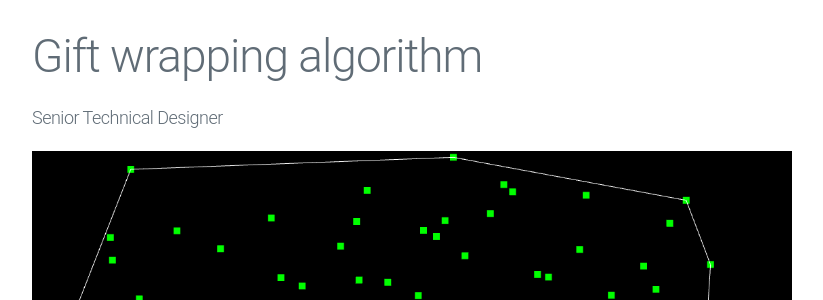
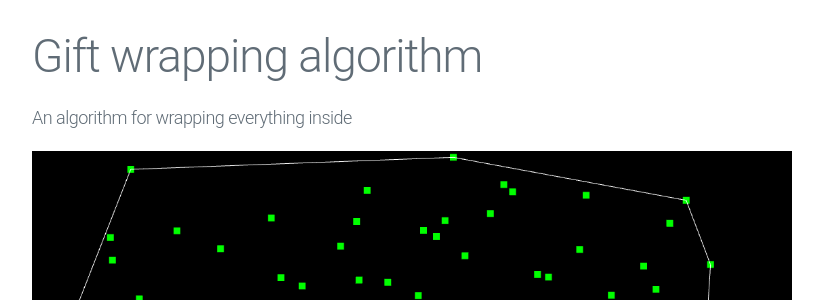
Before and after one commit to PhuongPham7112/PhuongPham7112.github.io, a Jekyll site: the page built from _posts/2023-07-07-gift-wrapping.md, in a window 1280 px wide. Shown: the part 207-507 px from the top of the page, without its empty margins (228-1051 px from the left). Built offline with Jekyll 4.4.1, drawn with Linux system fonts in a browser that asks for light colours.

Commit message:
Update and rename 2023-07-07-goft-wrapping.md to 2023-07-07-gift-wrapping.md

```diff
--- a/_posts/2023-07-07-goft-wrapping.md
+++ b/_posts/2023-07-07-gift-wrapping.md
@@ -1,7 +1,7 @@
 ---
 layout: post
 title:  "Gift wrapping algorithm"
-summary: "Senior Technical Designer"
+summary: "An algorithm for wrapping everything inside"
 date:   2023-07-07 15:39:40
 preview: /assets/gift_wrapping_preview.jpg
 ---
```
